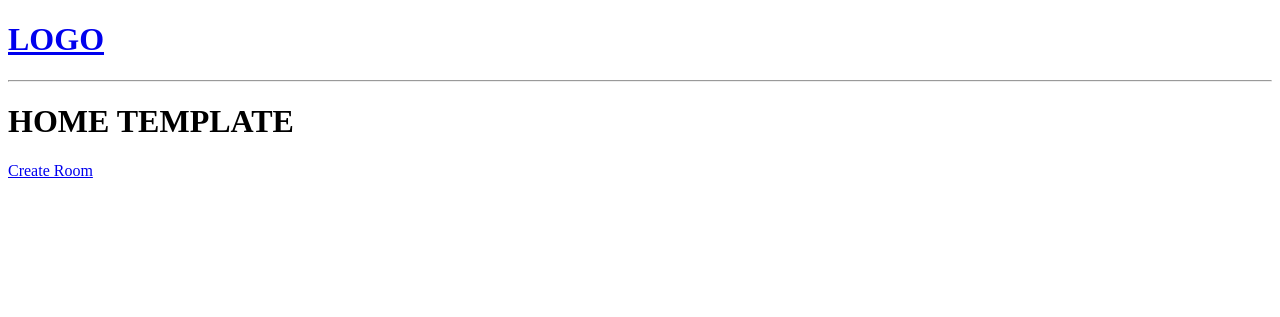
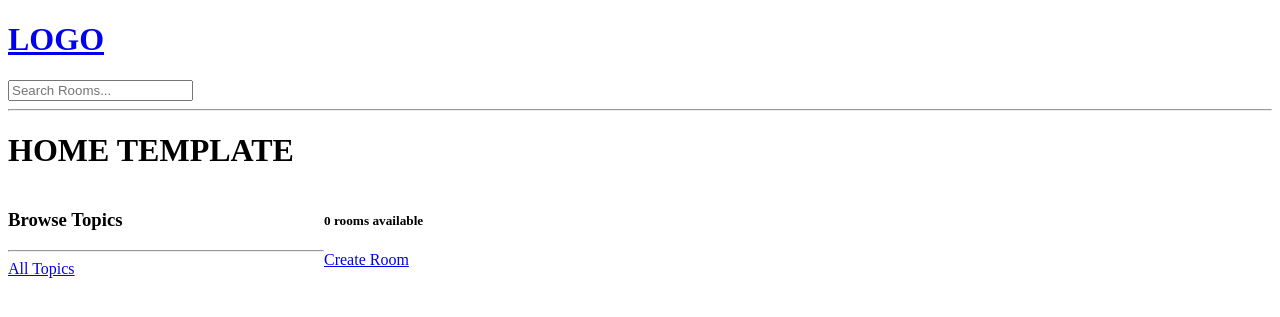
Before and after one commit to rodcoelho/python-practice, a Django app: page / in a window 1280 px wide. Shown: the top 317 px of the page. Run offline with Django 3.2, Linux system fonts and the light colour scheme; data that the repository does not hold is empty.

Commit message:
search bar + filter by rooms

```diff
--- a/django/surfboard_spec_app/surfboard_spec/base/templates/base/home.html
+++ b/django/surfboard_spec_app/surfboard_spec/base/templates/base/home.html
@@ -4,8 +4,36 @@
 
 <h1>HOME TEMPLATE</h1>
 
+<style>
+    .home-container{
+        display:grid;
+        grid-template-columns: 1fr 3fr;
+    }
+
+</style>
+
+<div class="home-container">
+
+    <div>
+        <h3>Browse Topics</h3>
+        <hr>
+
+        <div>
+            <a href="{% url 'home' %}">All Topics</a>
+        </div>
+
+        {% for topic in topics %}
+
+        <div>
+            <a href="{% url 'home' %}?q={{topic.name}}">{{topic.name}}</a>
+        </div>
+
+        {% endfor %}
+    </div>
+
     <div>
 
+        <h5>{{room_count}} rooms available</h5>
         <a href="{% url 'create-room' %}">Create Room</a>
 
         <div>
@@ -23,6 +51,9 @@
             {% endfor %}
 
         </div>
+    </div>
+
+
 
 </div>
 
--- a/django/surfboard_spec_app/surfboard_spec/base/views.py
+++ b/django/surfboard_spec_app/surfboard_spec/base/views.py
@@ -1,18 +1,31 @@
 from django.shortcuts import render, redirect
+from django.db.models import Q
 
-from .models import Room
+from .models import Room, Topic
 from .forms import RoomForm
 
 # Create your views here.
 
 
 def home(request):
-    rooms = Room.objects.all()
-    context = {"rooms": rooms}
+    # get the q from search in the navbar.html
+    q = request.GET.get("q") if request.GET.get("q") != None else ''
+
+    rooms = Room.objects.filter( # multiple queries using OR statement
+        Q(topic__name__icontains = q) |
+        Q(name__icontains = q) |
+        Q(description__icontains = q)
+        )
+    room_count = rooms.count()
+
+    topics = Topic.objects.all()
+
+    context = {"rooms": rooms, "topics": topics, "room_count": room_count}
     return render(request, 'base/home.html', context)
 
 def room(request, pk):
     room = Room.objects.get(id=pk)
+
     context = {"room": room}
     return render(request, 'base/room.html', context)
 
@@ -39,13 +52,13 @@ def updateRoom(request, pk):
             form.save()
             return redirect("home")
 
-
     context = {'form': form}
     return render(request, 'base/room_form.html', context)
 
 
 def deleteRoom(request, pk):
     room = Room.objects.get(id=pk)
+
     if request.method == 'POST':
         room.delete()
         return redirect("home")
--- a/django/surfboard_spec_app/surfboard_spec/templates/navbar.html
+++ b/django/surfboard_spec_app/surfboard_spec/templates/navbar.html
@@ -4,4 +4,9 @@
 
 </a>
 
+<form method="GET" action="{% url 'home' %}">
+    <input type="text" name="q" placeholder="Search Rooms..." />
+
+</form>
+
 <hr>
```
Also changed, not shown: django/surfboard_spec_app/surfboard_spec/README.md. Lines whose indentation alone changed are shown as unchanged.
